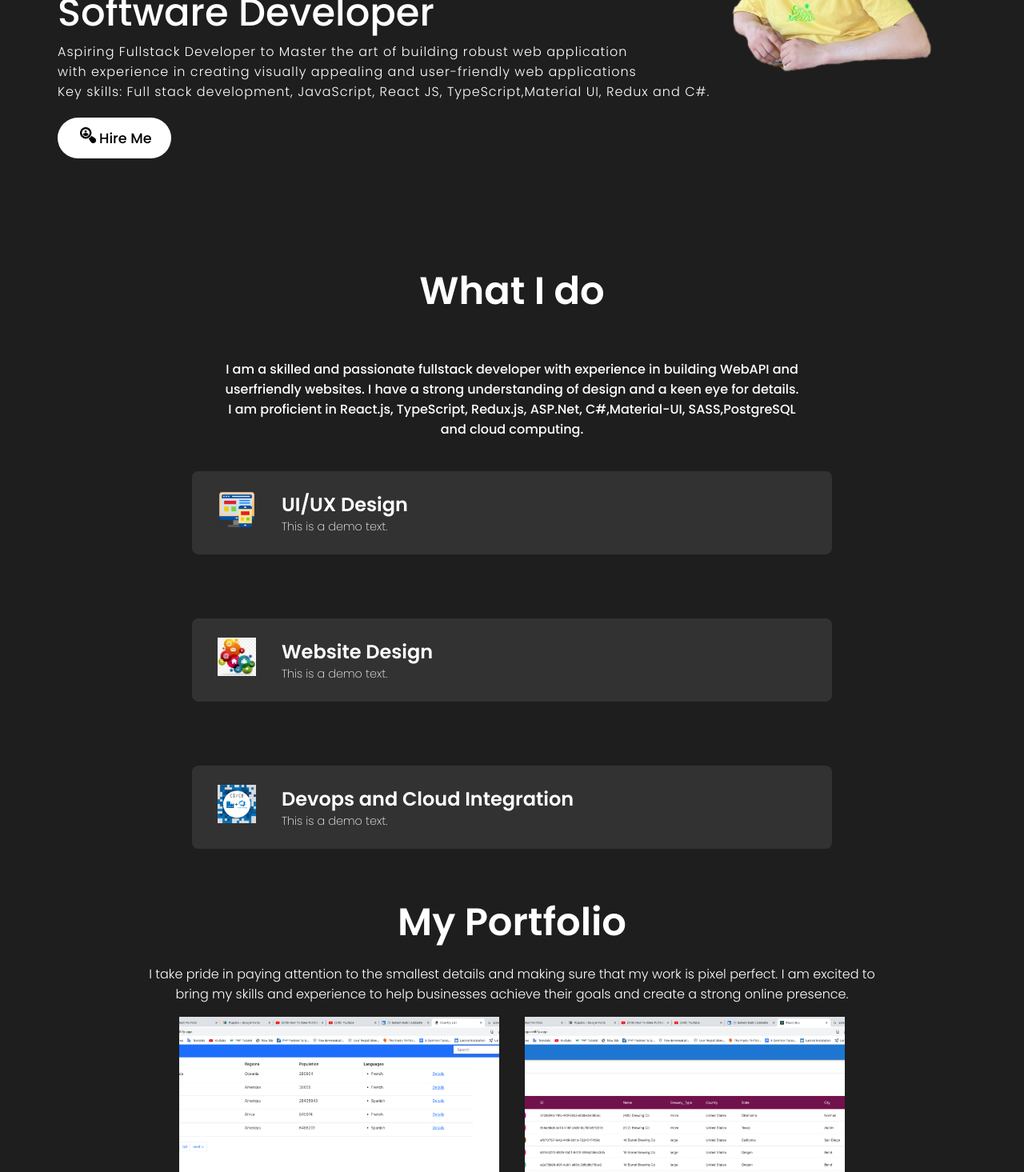
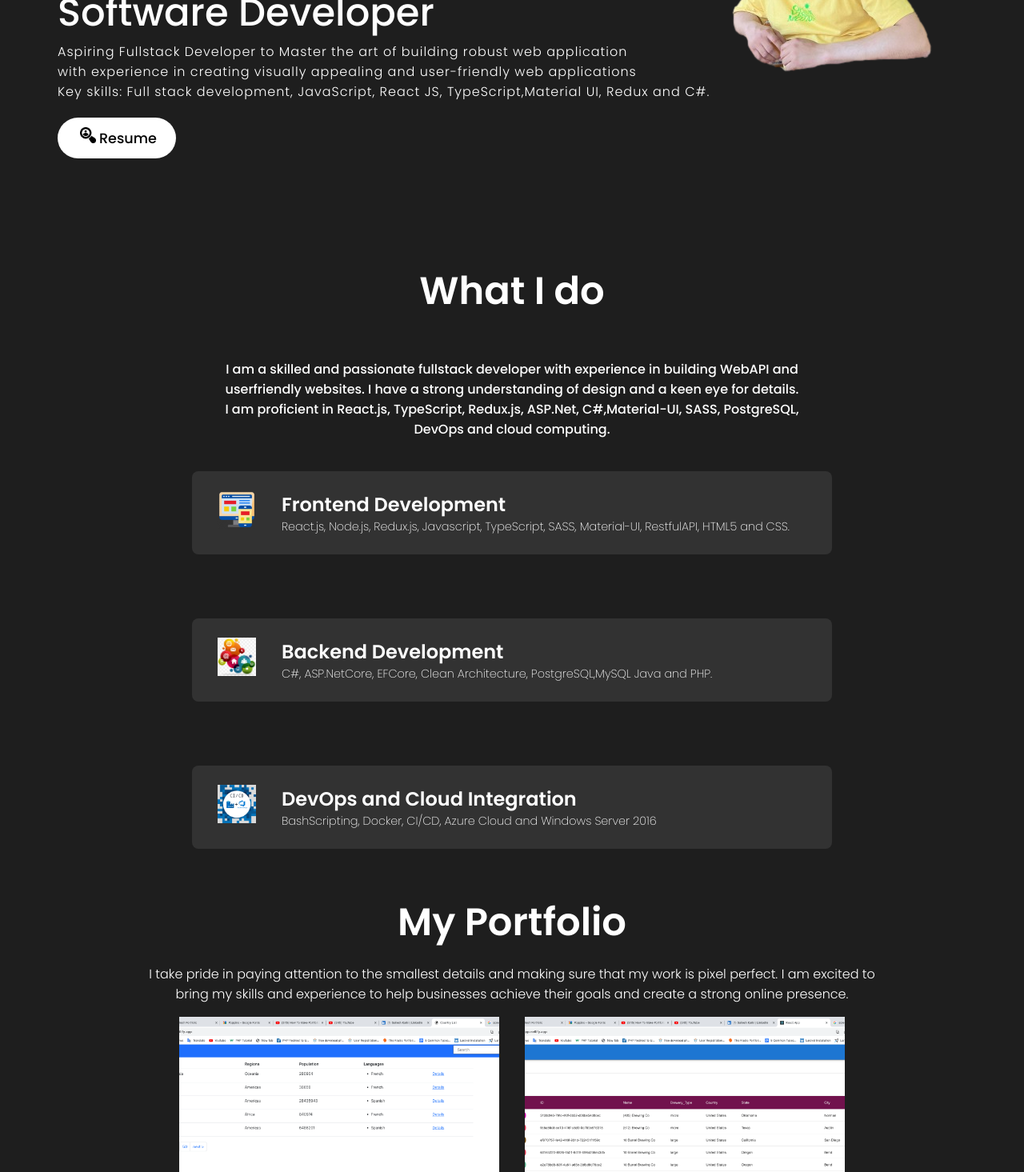
Before and after one commit to Sailesh1993/Personal_Portfolio, a React (Create React App) app in the folder portfolio/: page / in a window 1280 px wide. Shown: the part 440-1905 px from the top of the page at 80% size. Built offline with nearby package versions, Linux system fonts and the light colour scheme.

Commit message:
modify intro component and added resume

```diff
--- a/portfolio/src/components/Contact/contact.jsx
+++ b/portfolio/src/components/Contact/contact.jsx
@@ -14,12 +14,12 @@ const Contact = () => {
     const sendEmail = (e) => {
         e.preventDefault();
 
-        emailjs.sendForm('service_m5rwlyv', 'template_ckdvwj9', form.current, 'I-q1JutJdZG5-IUwe')
-          .then((result) => {
-              console.log(result.text);
-              e.target.reset();
-              alert('Email Sent!');
-          }, (error) => {
+        emailjs.sendForm('service_m5rwlyv', 'template_ckdvwj9', form.current, '5UMXp32XlDedR-AIl')
+            .then((result) => {
+            console.log(result.text);
+            e.target.reset();
+            alert('Email Sent!');
+            }, (error) => {
               console.log(error.text);
           });
       };
--- a/portfolio/src/components/Intro/intro.css
+++ b/portfolio/src/components/Intro/intro.css
@@ -40,6 +40,7 @@
 .btn{
     background: white;
     margin: 1rem 0;
+    max-width: 10rem;
     padding: 0.75rem 1.5rem;
     border: none;
     border-radius: 2rem;
--- a/portfolio/src/components/Intro/intro.jsx
+++ b/portfolio/src/components/Intro/intro.jsx
@@ -1,8 +1,8 @@
 import React from 'react'
 import './intro.css'
-import {Link} from 'react-scroll'
 import bg from '../../assets/bg.png'
 import hire from '../../assets/hire.png'
+import resume from '../../assets/Sailesh Karki - CV.pdf'
 
 const Intro = () => {
   return (
@@ -13,8 +13,9 @@ const Intro = () => {
             <p className='introPara'>
                 Aspiring Fullstack Developer to Master the art of building robust web application <br/>with experience in creating visually appealing and user-friendly web applications<br/> Key skills: Full stack development, JavaScript, React JS, TypeScript,Material UI, Redux and C#.
             </p>
-            <Link><button className='btn'><img src= {hire} alt='Hire Me' className='btnImg'/>Hire Me</button></Link>
-
+            <a href={resume} target="_blank" rel="noopener noreferrer">
+              <button className='btn'><img src= {hire} alt='Hire Me' className='btnImg'/>Resume</button>
+            </a>
         </div>
         <img src={bg} alt='Profile' className='bg' />
     </section>
--- a/portfolio/src/components/Navbar/navbar.css
+++ b/portfolio/src/components/Navbar/navbar.css
@@ -37,6 +37,7 @@
     padding: 0 1rem;
     border-radius: 2rem;
     font-size: 1.05rem;
+    cursor: pointer;
 }
 .desktopMenuImg{
     object-fit: cover;
--- a/portfolio/src/components/Skills/skills.jsx
+++ b/portfolio/src/components/Skills/skills.jsx
@@ -11,14 +11,16 @@ const Skills = () => {
         <span className='skillDesc'>I am a skilled and passionate fullstack developer
             with experience in building WebAPI and userfriendly websites.
             I have a strong understanding of design and a keen eye for details.<br/> I am proficient in React.js,
-            TypeScript, Redux.js, ASP.Net, C#,Material-UI, SASS,PostgreSQL and cloud computing.
+            TypeScript, Redux.js, ASP.Net, C#,Material-UI, SASS, PostgreSQL, DevOps and cloud computing.
         </span>
         <div className='skillBars'>
             <div className='skillBar'>
                 <img src={UIDesign} alt='UIDesign' className='skillBarImg'/>
                 <div className='skillBarText'>
-                    <h2>UI/UX Design</h2>
-                    <p>This is a demo text.</p>
+                    <h2>Frontend Development</h2>
+                    <p>
+                        React.js, Node.js, Redux.js, Javascript, TypeScript, SASS, Material-UI, RestfulAPI, HTML5 and CSS.
+                    </p>
                 </div>
             </div>
         </div>
@@ -26,8 +28,11 @@ const Skills = () => {
             <div className='skillBar'>
                 <img src={WebDesign} alt='WebDesign' className='skillBarImg'/>
                 <div className='skillBarText'>
-                    <h2>Website Design</h2>
-                    <p>This is a demo text.</p>
+                    <h2>Backend Development</h2>
+                    <p>
+                        C#, ASP.NetCore, EFCore, Clean Architecture, PostgreSQL,MySQL
+                        Java and PHP.
+                        </p>
                 </div>
             </div>
         </div>
@@ -35,8 +40,8 @@ const Skills = () => {
             <div className='skillBar'>
                 <img src={Cloud} alt='Cloud' className='skillBarImg'/>
                 <div className='skillBarText'>
-                    <h2>Devops and Cloud Integration</h2>
-                    <p>This is a demo text.</p>
+                    <h2>DevOps and Cloud Integration</h2>
+                    <p>BashScripting, Docker, CI/CD, Azure Cloud and Windows Server 2016</p>
                 </div>
             </div>
         </div>
--- a/portfolio/src/components/Works/works.jsx
+++ b/portfolio/src/components/Works/works.jsx
@@ -5,6 +5,7 @@ import Portfolio2 from '../../assets/portfolio2.png'
 import Portfolio3 from '../../assets/portfolio3.png'
 import Portfolio4 from '../../assets/portfolio4.png'
 import Portfolio5 from '../../assets/portfolio5.png'
+import Portfolio6 from '../../assets/portfolio6.png'
 
 const Works = () => {
   return (
@@ -20,6 +21,7 @@ const Works = () => {
             <a href='https://sailesh-ecommerce-project-integrify.netlify.app/' target="_blank" rel="noopener noreferrer"><img src={Portfolio3} alt="" className='worksImg' /></a>
             <a href='https://saileshecom-app.azurewebsites.net/swagger/index.html' target="_blank" rel="noopener noreferrer"><img src={Portfolio4} alt="" className='worksImg' /></a>
             <a href='https://saileshe-ecom-webshop.netlify.app' target="_blank" rel="noopener noreferrer"><img src={Portfolio5} alt="" className='worksImg' /></a>
+            <a href='https://sailesh1993.github.io/fs15_3-todo-app/' target="_blank" rel="noopener noreferrer"><img src={Portfolio6} alt="" className='worksImg' /></a>
         </div>
     </section>
   )
```
Also changed, not shown: portfolio/src/assets/portfolio6.png (added), 1 other file (tests, documents, lock files or other folders).
